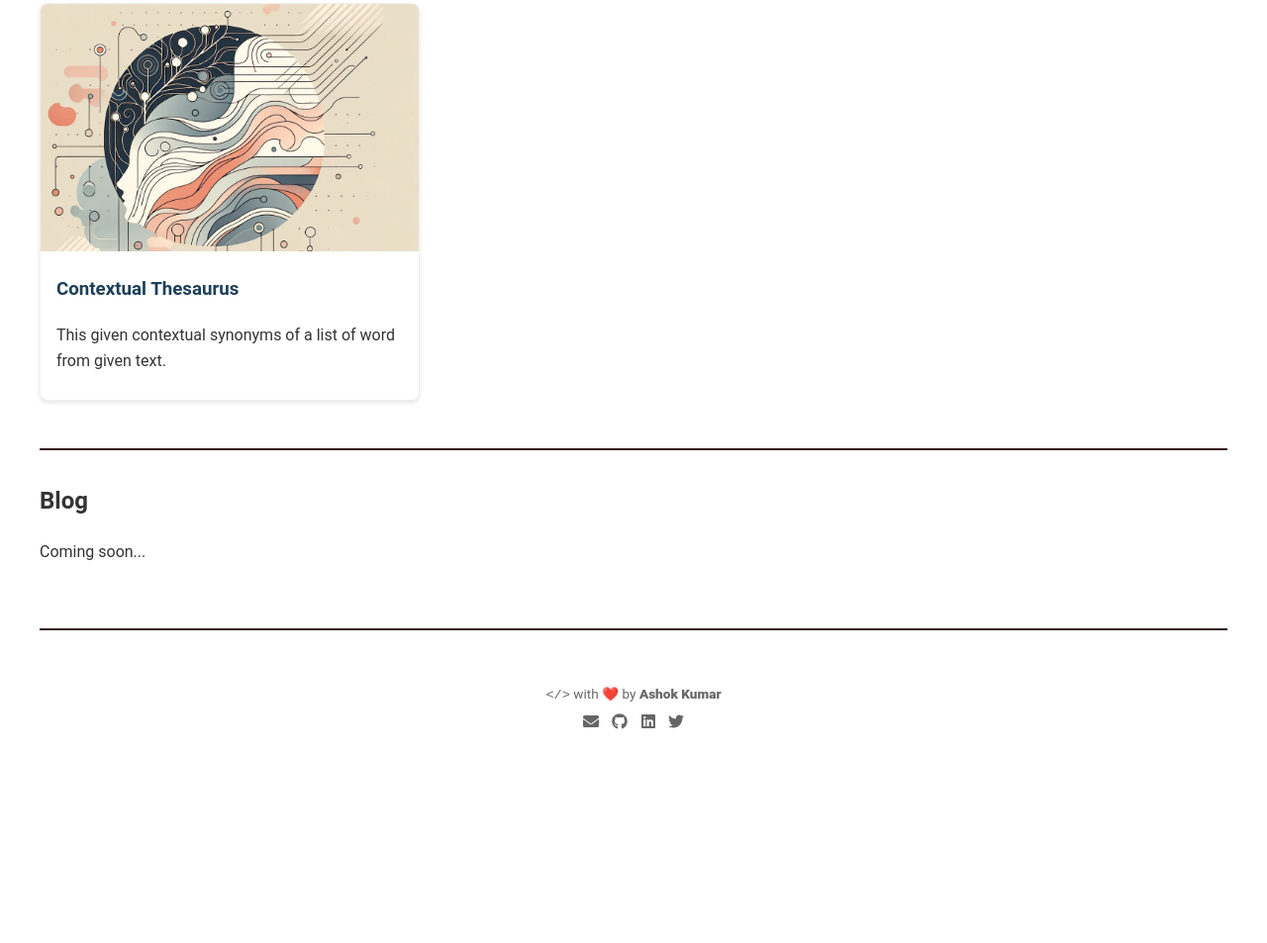
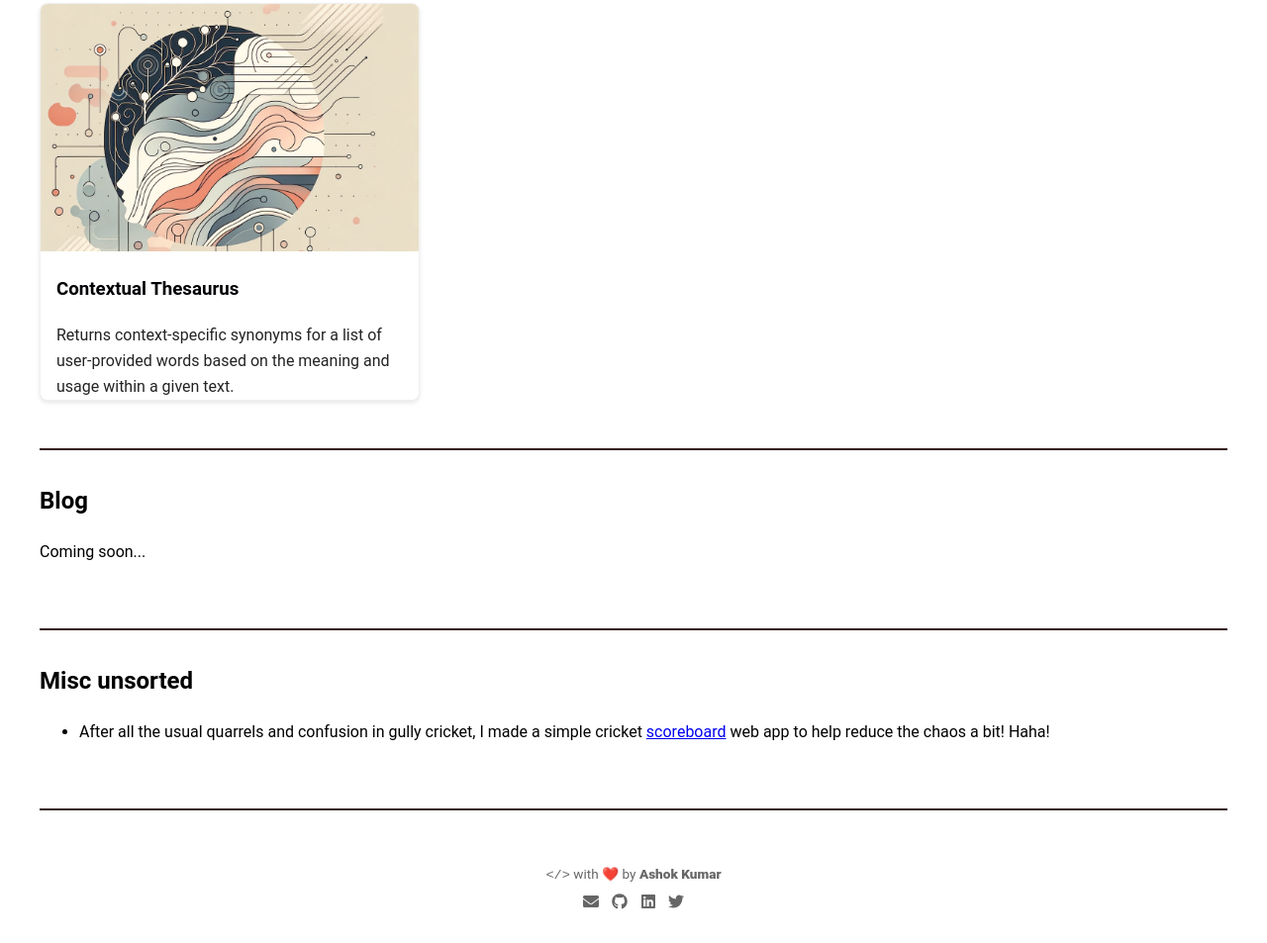
Before and after one commit to ashoknimiwal/ashoknimiwal.github.io, a plain HTML site: page index.html in a window 1280 px wide. Shown: the part 1590-2543 px from the top of the page at 99% size. Before the commit the page ends 2361 px from the top, so only its background shows below. Drawn offline with nearby package versions, Linux system fonts and the light colour scheme.

Commit message:
Add misc unsorted + update content

```diff
--- /dev/null
+++ b/api/miscellaneous.json
@@ -0,0 +1,5 @@
+[
+    {
+      "content": "After all the usual quarrels and confusion in gully cricket, I made a simple cricket <scoreboard|https://ashoknimiwal.github.io/cric-peace/> web app to help reduce the chaos a bit! Haha!"
+    }
+]
--- a/api/projects.json
+++ b/api/projects.json
@@ -1,8 +1,8 @@
 [
     {
         "title": "Contextual Thesaurus",
-        "description": "This given contextual synonyms of a list of word from given text.",
+        "description": "Returns context-specific synonyms for a list of user-provided words based on the meaning and usage within a given text.",
         "image": "images/projects/project2.jpg",
-        "link": "under_development____code_will_be_made_public_when_completed_or_near_completion"
+        "link": "https://github.com/ashoknimiwal/contextual-thesaurus"
       }
 ]
--- a/index.html
+++ b/index.html
@@ -21,7 +21,7 @@
                 <li><a href="#publications">Publications</a></li>
                 <li><a href="#talks">Talks</a></li>
                 <li><a href="#projects">Projects</a></li>
-                <li><a href="https://medium.com/@aknimiwal1998">Blog</a></li>
+                <li><a href="#blog">Blog</a></li>
             </ul>
         </nav>
     </header>
@@ -87,6 +87,14 @@
             <!-- </div> -->
             <p> Coming soon...</p>
         </section>
+
+        <!-- Miscellaneous Section -->
+        <section id="miscellaneous">
+            <h2>Misc unsorted</h2>
+            <ul id="miscellaneous-container">
+                <!-- Miscellaneous items will be dynamically added here -->
+            </ul>
+        </section>
     </main>
 
     <footer>
--- a/script.js
+++ b/script.js
@@ -49,7 +49,7 @@ document.addEventListener('DOMContentLoaded', function() {
 
 async function loadAllSections() {
     try {
-        const sections = ['news', 'publications', 'talks', 'projects', 'blogPosts'];
+        const sections = ['news', 'publications', 'talks', 'projects', 'blogPosts', 'miscellaneous'];
         for (const section of sections) {
             const response = await fetch(`api/${section}.json`);
             const data = await response.json();
@@ -90,6 +90,8 @@ function createSectionElement(section, item) {
             return createProjectCard(item);
         case 'blogPosts':
             return createBlogCard(item);
+        case 'miscellaneous':
+            return createMiscellaneousElement(item);
         default:
             return null;
     }
@@ -174,6 +176,19 @@ function createBlogCard(post) {
     return card;
 }
 
+function createMiscellaneousElement(item) {
+    const li = document.createElement('li');
+    li.innerHTML = parseMiscellaneousContent(item.content);
+    return li;
+}
+
+function parseMiscellaneousContent(content) {
+    return content.replace(/<([^>]+)>/g, (match, p1) => {
+        const [text, url] = p1.split('|');
+        return `<a href="${url}" target="_blank">${text}</a>`;
+    });
+}
+
 function toggleAbstract() {
     const abstract = this.parentElement.nextElementSibling;
     if (abstract.style.display === 'none' || abstract.style.display === '') {
--- a/styles.css
+++ b/styles.css
@@ -2,16 +2,23 @@
     --maroon: #800000;
     --maroon: #007bff;
     --navy-blue: #1d3f58;
-    --dark-grey: #333333;
+    --navy-blue: #000105;
+    /* --blue: #4b09c4; */
+    --blue: #0906b8;
+    --dark-grey: #242323;
+    --black: black;
     --light-grey: #f0f0f0;
     --white: #ffffff;
     --bright-blue: #007bff;
+    --maroon: #0fb11a;
+    --btn-grey: #0374ee;
+    /* --bright-blue: #00ff11; */
 }
 
 body {
     font-family: 'Roboto', Arial, sans-serif;
     line-height: 1.6;
-    color: var(--dark-grey);
+    color: var(--black);
     max-width: 1200px;
     margin: 0 auto;
     padding: 20px;
@@ -42,7 +49,7 @@ nav ul li {
 
 /* Nav bar link styling */
 nav ul li a {
-    color: var(--navy-blue);
+    color: var(--blue);
     text-decoration: none;
     font-size: 1.2rem;
     position: relative;
@@ -75,7 +82,7 @@ nav ul li a:hover::after {
 
 /* Home Link Styles */
 #home-link {
-    color: var(--navy-blue);
+    color: var(--blue);
     text-decoration: none;
     position: relative;
     transition: color 0.3s ease, transform 0.3s ease; /* Smooth transitions for color and pop effect*/
@@ -289,7 +296,7 @@ section {
     display: inline-flex;
     align-items: center;
     gap: 0.3rem; /* Reduced from 0.5rem */
-    background-color: var(--navy-blue);
+    background-color: var(--btn-grey);
     color: var(--white);
     text-decoration: none;
     padding: 0.3rem 0.8rem; /* Reduced from 0.5rem 1rem */
@@ -408,7 +415,7 @@ section {
 }
 
 #news li strong {
-    color: var(--navy-blue);
+    color: var(--dark-grey);
 }
 
 #news li a {
```
